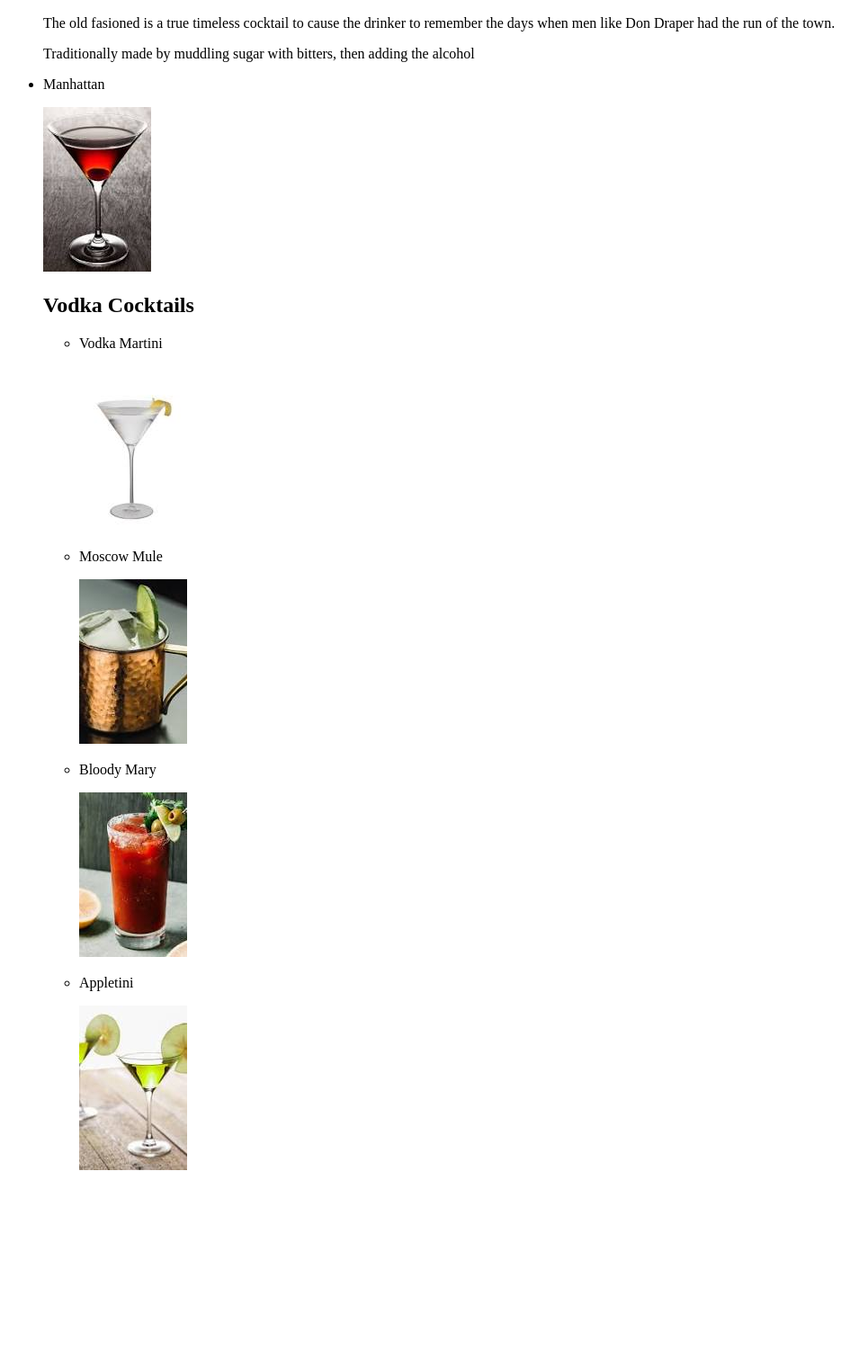
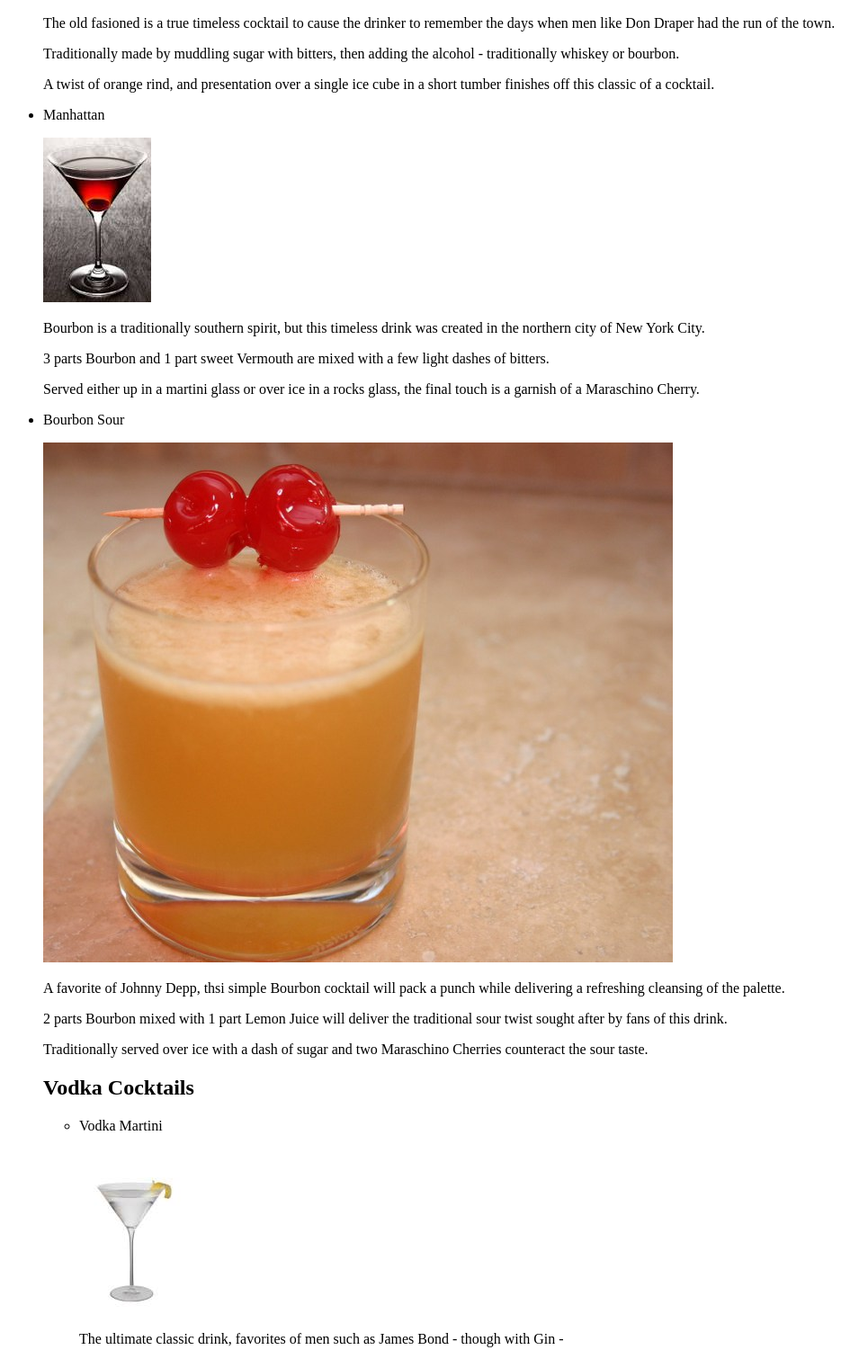
Before and after one commit to brayduran/brayduran.github.io, a plain HTML site: page index.html in a window 1280 px wide. Shown: the part 300-1801 px from the top of the page at 90% size, without its empty margins (0-955 px from the left). Before the commit the page ends 1621 px from the top, so only its background shows below. Drawn offline with Linux system fonts and the light colour scheme.

Commit message:
updates v1

```diff
--- a/index.html
+++ b/index.html
@@ -8,14 +8,24 @@
       <ul>
         <li>Old Fashioned</li>
         <p><img src="Old Fashioned.jpg"></p>
-        <p>The old fasioned is a true timeless cocktail to cause the drinker to remember the days when men like Don Draper had the run of the town.</p>
-        <p>Traditionally made by muddling sugar with bitters, then adding the alcohol
+          <p>The old fasioned is a true timeless cocktail to cause the drinker to remember the days when men like Don Draper had the run of the town.</p>
+          <p>Traditionally made by muddling sugar with bitters, then adding the alcohol - traditionally whiskey or bourbon.</p>
+          <p>A twist of orange rind, and presentation over a single ice cube in a short tumber finishes off this classic of a cocktail.</p>
         <li>Manhattan</li>
         <p><img src="Manhattan.jpg"></p>
+          <p>Bourbon is a traditionally southern spirit, but this timeless drink was created in the northern city of New York City.</p>
+          <p>3 parts Bourbon and 1 part sweet Vermouth are mixed with a few light dashes of bitters.</p>
+          <p>Served either up in a martini glass or over ice in a rocks glass, the final touch is a garnish of a Maraschino Cherry.</p>
+          <li>Bourbon Sour</li>
+          <p><img src="Bourbon Sour.jpg"></p>
+            <p>A favorite of Johnny Depp, thsi simple Bourbon cocktail will pack a punch while delivering a refreshing cleansing of the palette.</p>
+            <p>2 parts Bourbon mixed with 1 part Lemon Juice will deliver the traditional sour twist sought after by fans of this drink.</p>
+            <p>Traditionally served over ice with a dash of sugar and two Maraschino Cherries counteract the sour taste.</p>
     <h2><strong>Vodka Cocktails</strong></h2>
       <ul>
         <li>Vodka Martini</li>
         <p><img src="Vodka Martini.jpg"></p>
+          <p>The ultimate classic drink, favorites of men such as James Bond - though with Gin -
         <li>Moscow Mule</li>
         <p><img src="Moscow Mule.jpg"></p>
         <li>Bloody Mary</li>
```
Also changed, not shown: Bourbon Sour.jpg (added).
